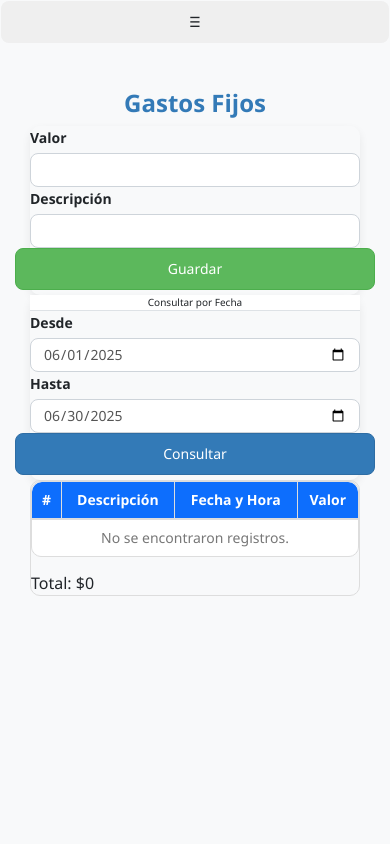
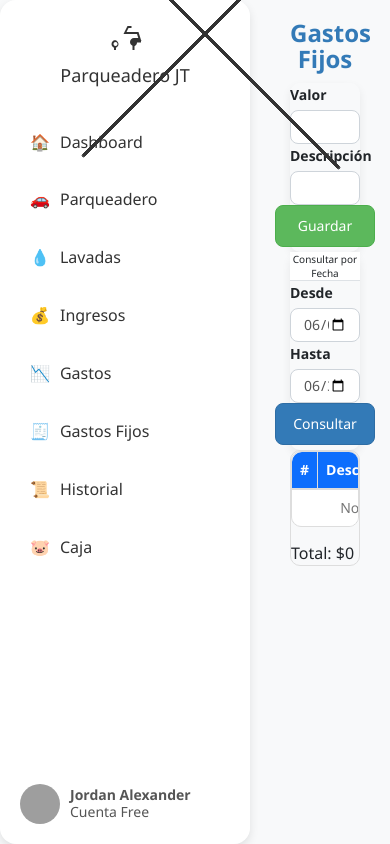
Before and after one commit to tapias2390/parking-lot-catamotos, a PHP site: page /layout.php in a window 390 px wide. Run offline with PHP 8.4, Linux system fonts and the light colour scheme; data that the repository does not hold is empty; grey boxes are pictures that could not be loaded.

Commit message:
menu responsive

```diff
--- a/css_parking/sidebar.css
+++ b/css_parking/sidebar.css
@@ -1,51 +1,146 @@
-/* sidebar.css */
-
 body {
-  overflow-x: hidden;
+  margin: 0;
+  font-family: "Segoe UI", sans-serif;
+  background-color: #f8f9fa;
 }
 
-#wrapper {
+/* Sidebar */
+.sidebar {
+  background-color: #fff;
+  width: 250px;
+  height: 100vh;
+  border-radius: 16px;
+  box-shadow: 0 4px 10px rgba(0, 0, 0, 0.1);
+  padding: 20px;
+  position: fixed;
+  left: 0;
+  top: 0;
   display: flex;
-  width: 100%;
+  flex-direction: column;
+  justify-content: space-between;
+  transition: left 0.3s ease-in-out;
+  z-index: 1000;
 }
 
-#sidebar-wrapper {
-  min-height: 100vh;
-  width: 250px;
-  transition: all 0.3s ease;
+.sidebar.closed {
+  left: -260px;
 }
 
-#page-content-wrapper {
-  flex: 1;
-  padding: 0;
+/* Logo responsive */
+.sidebar-header .logo {
+  width: 60px;
+  height: auto;
+  margin: 0 auto 8px;
+  transition: width 0.3s;
+}
+@media (max-width: 992px) {
+  .sidebar-header .logo {
+    width: 50px;
+  }
+}
+@media (max-width: 576px) {
+  .sidebar-header .logo {
+    width: 40px;
+  }
 }
 
-#wrapper.toggled #sidebar-wrapper {
-  margin-left: -250px;
+/* Header */
+.sidebar-header {
+  text-align: center;
+}
+.sidebar-header h4 {
+  margin: 0;
+  font-size: 18px;
+  color: #333;
 }
 
-.list-group-item {
-  border: none;
-  padding: 15px 20px;
+/* Menú */
+.menu-list {
+  list-style: none;
+  padding: 0;
+  margin: 20px 0;
+  flex-grow: 1;
+}
+.menu-list li {
+  margin: 15px 0;
+}
+.menu-list a {
+  text-decoration: none;
+  color: #333;
+  font-weight: 500;
+  display: flex;
+  align-items: center;
+  gap: 10px;
+  padding: 10px;
+  border-radius: 8px;
+  transition: background 0.2s;
+}
+.menu-list a:hover {
+  background-color: #f1f1f1;
 }
 
-.list-group-item:hover {
-  background-color: #343a40;
-  color: #fff;
+/* Footer */
+.sidebar-footer {
+  display: flex;
+  align-items: center;
+  gap: 10px;
+}
+.sidebar-footer .avatar {
+  width: 40px;
+  height: 40px;
+  border-radius: 50%;
+}
+.sidebar-footer .user-info {
+  font-size: 14px;
+  color: #555;
+  line-height: 1.2;
 }
 
-.sidebar-heading {
-  font-size: 1.25rem;
-  font-weight: bold;
-  background-color: #343a40;
+/* Main content */
+.main-content {
+  margin-left: 260px;
+  transition: margin-left 0.3s ease;
 }
 
+/* Toggle button */
+.toggle-btn {
+  position: fixed;
+  top: 16px;
+  left: 16px;
+  z-index: 1100;
+  width: 36px;
+  height: 36px;
+  background: none;
+  border: none;
+  padding: 0;
+  display: flex;
+  flex-direction: column;
+  justify-content: space-between;
+}
+.toggle-btn .bar {
+  display: block;
+  width: 100%;
+  height: 4px;
+  background-color: #333;
+  border-radius: 2px;
+  transition: transform 0.3s ease, opacity 0.3s ease;
+}
+.toggle-btn.open .top {
+  transform: translateY(10px) rotate(45deg);
+}
+.toggle-btn.open .middle {
+  opacity: 0;
+}
+.toggle-btn.open .bottom {
+  transform: translateY(-10px) rotate(-45deg);
+}
+
+/* Responsive */
 @media (max-width: 768px) {
-  #sidebar-wrapper {
-    margin-left: -250px;
+  .sidebar.closed {
+    left: -260px;
   }
-
-  #wrapper.toggled #sidebar-wrapper {
+  .main-content {
     margin-left: 0;
   }
 }
--- /dev/null
+++ b/js_parking/sidebarToggle.js
@@ -0,0 +1,22 @@
+// sidebarToggle.js
+const sidebar = document.getElementById("sidebar");
+const toggleBtn = document.getElementById("toggle-sidebar-btn");
+
+function updateLayout() {
+  if (sidebar.classList.contains("closed")) {
+    toggleBtn.classList.remove("open");
+    document.querySelector(".main-content").style.marginLeft = "0";
+  } else {
+    toggleBtn.classList.add("open");
+    document.querySelector(".main-content").style.marginLeft = "260px";
+  }
+}
+
+toggleBtn.addEventListener("click", () => {
+  sidebar.classList.toggle("closed");
+  updateLayout();
+});
+
+// Inicialización según ancho
+window.addEventListener("load", updateLayout);
+window.addEventListener("resize", updateLayout);
--- a/layout.php
+++ b/layout.php
@@ -2,55 +2,69 @@
 <html lang="es">
 
 <head>
-    <meta charset="UTF-8">
+    <meta charset="UTF-8" />
     <title>Panel | Parqueadero JT</title>
-    <meta name="viewport" content="width=device-width, initial-scale=1">
+    <meta name="viewport" content="width=device-width, initial-scale=1" />
 
-    <link href="libs/bootstrap.min.css" rel="stylesheet">
-    <link href="css_parking/sidebar.css" rel="stylesheet">
+    <!-- Bootstrap 5 -->
+    <link href="libs/bootstrap.min.css" rel="stylesheet" />
+    <!-- Estilos del sidebar -->
+    <link href="css_parking/sidebar.css" rel="stylesheet" />
 </head>
 
 <body>
-    <div class="d-flex" id="wrapper">
-        <!-- Sidebar -->
-        <div class="bg-dark text-white border-end" id="sidebar-wrapper">
-            <div class="sidebar-heading text-center py-4">🅿️ Parqueadero JT</div>
-            <div class="list-group list-group-flush">
-                <a href="ccDashboard.php" class="list-group-item list-group-item-action bg-dark text-white">🏠 Dashboard</a>
-                <a href="index.php" class="list-group-item list-group-item-action bg-dark text-white">🚗 Parqueadero</a>
-                <a href="lavadas.php" class="list-group-item list-group-item-action bg-dark text-white">💧 Lavadas</a>
-                <a href="ingresos.php" class="list-group-item list-group-item-action bg-dark text-white">💰 Ingresos</a>
-                <a href="gastos.php" class="list-group-item list-group-item-action bg-dark text-white">📉 Gastos</a>
-                <a href="historial.php" class="list-group-item list-group-item-action bg-dark text-white">📜 Historial</a>
-                <a href="caja.php" class="list-group-item list-group-item-action bg-dark text-white">🐷 Caja</a>
-            </div>
+
+    <!-- Sidebar -->
+    <div class="sidebar" id="sidebar">
+        <div class="sidebar-header">
+            <!-- SVG de moto -->
+            <svg class="logo" xmlns="http://www.w3.org/2000/svg" viewBox="0 0 640 512">
+                <path fill="#333"
+                    d="M592 320h-16l-40-128H344l32-64h48v-32h-64l-64 128h216l20.5 64H464c-35.3 0-64 28.7-64 64 0 26.5 16.7 49.1 40 58.3V480h32v-60.3c23.3-9.2 40-31.8 40-58.3h64v-32zM168 320c-35.3 0-64 28.7-64 64 0 26.5 16.7 49.1 40 58.3V480h32v-37.7c23.3-9.2 40-31.8 40-58.3s-28.7-64-64-64zm0 96c-17.7 0-32-14.3-32-32s14.3-32 32-32 32 14.3 32 32-14.3 32-32 32z" />
+            </svg>
+            <h4>Parqueadero JT</h4>
         </div>
 
-        <!-- Page Content -->
-        <div id="page-content-wrapper" class="w-100">
-            <nav class="navbar navbar-expand-lg navbar-light bg-light border-bottom">
-                <button class="btn btn-outline-secondary" id="menu-toggle">☰</button>
-            </nav>
+        <ul class="menu-list">
+            <li><a href="ccDashboard.php"><span class="icon">🏠</span> Dashboard</a></li>
+            <li><a href="index.php"><span class="icon">🚗</span> Parqueadero</a></li>
+            <li><a href="lavadas.php"><span class="icon">💧</span> Lavadas</a></li>
+            <li><a href="ingresos.php"><span class="icon">💰</span> Ingresos</a></li>
+            <li><a href="gastos.php"><span class="icon">📉</span> Gastos</a></li>
+            <li><a href="gastosFijos.php"><span class="icon">🧾</span> Gastos Fijos</a></li>
+            <li><a href="historial.php"><span class="icon">📜</span> Historial</a></li>
+            <li><a href="caja.php"><span class="icon">🐷</span> Caja</a></li>
+        </ul>
 
-            <div class="container-fluid mt-4">
-                <?php
-
-                include('gastosFijos.php');
-                ?>
+        <div class="sidebar-footer">
+            <img src="https://i.pravatar.cc/40?img=68" alt="Usuario" class="avatar" />
+            <div class="user-info">
+                <strong>Jordan Alexander</strong><br />
+                <span>Cuenta Free</span>
             </div>
         </div>
     </div>
 
+    <!-- Contenido Principal -->
+    <div class="main-content">
+        <!-- Botón siempre visible para abrir/cerrar -->
+        <button id="toggle-sidebar-btn" class="toggle-btn btn btn-outline-dark m-2">
+            <!-- Icono hamburguesa / cruz se invierte con CSS -->
+            <span class="bar top"></span>
+            <span class="bar middle"></span>
+            <span class="bar bottom"></span>
+        </button>
+
+        <div class="container-fluid mt-4">
+            <?php include('gastosFijos.php'); ?>
+        </div>
+    </div>
+
+    <!-- Scripts -->
     <script src="libs/jquery.min.js"></script>
     <script src="libs/bootstrap.min.js"></script>
-
+    <script src="js_parking/sidebarToggle.js"></script>
     <script src="js_parking/gastosFijos.js"></script>
-
-    <script>
-        $("#menu-toggle").click(function() {
-            $("#wrapper").toggleClass("toggled");
-        });
-    </script>
 </body>
 
 </html>
```
